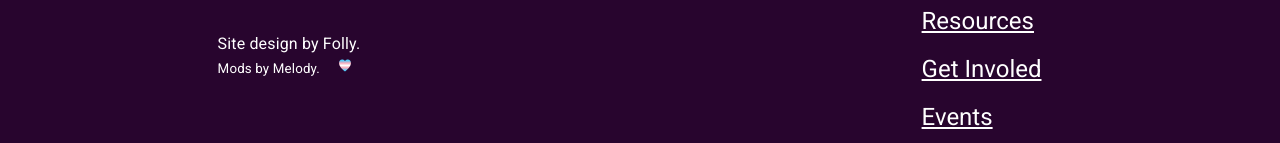
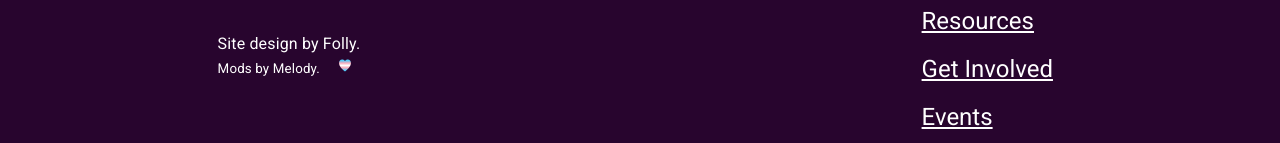
Before and after one commit to statesboro-pride/statesboro-pride, a React (Vite) app: page /home in a window 1280 px wide. Shown: the part 3281-3424 px from the top of the page. Built offline with nearby package versions, Linux system fonts and the light colour scheme; some icons are missing.

Commit message:
Fixed misspelling

```diff
--- a/src/components/Footer/FooterRight.tsx
+++ b/src/components/Footer/FooterRight.tsx
@@ -20,7 +20,7 @@ export function FooterRight() {
         </Link>
         <Link href="/get-involved" aria-label="Get involved with Boro Pride">
           <Typography variant="h5" component="p">
-            Get Involed
+            Get Involved
           </Typography>
         </Link>
         <Link href="/events" aria-label="See upcoming happenings and events">
```
